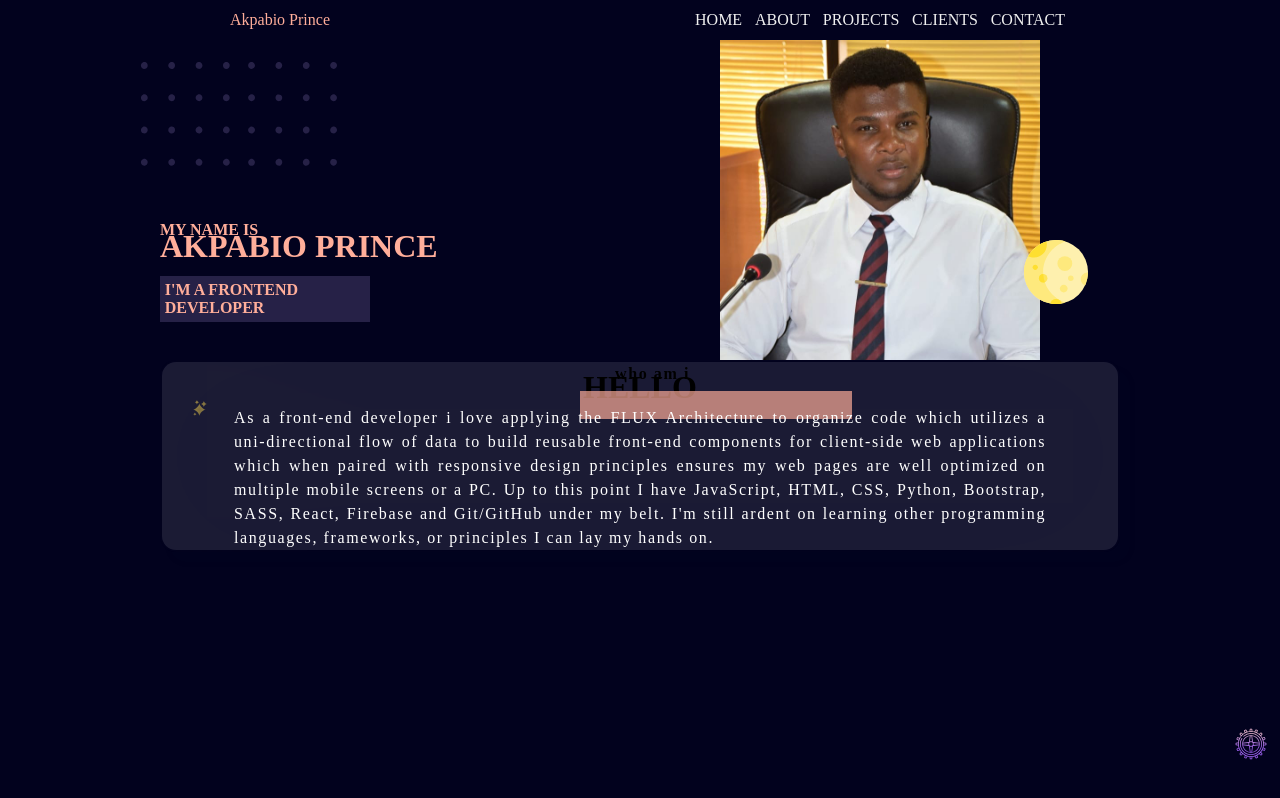
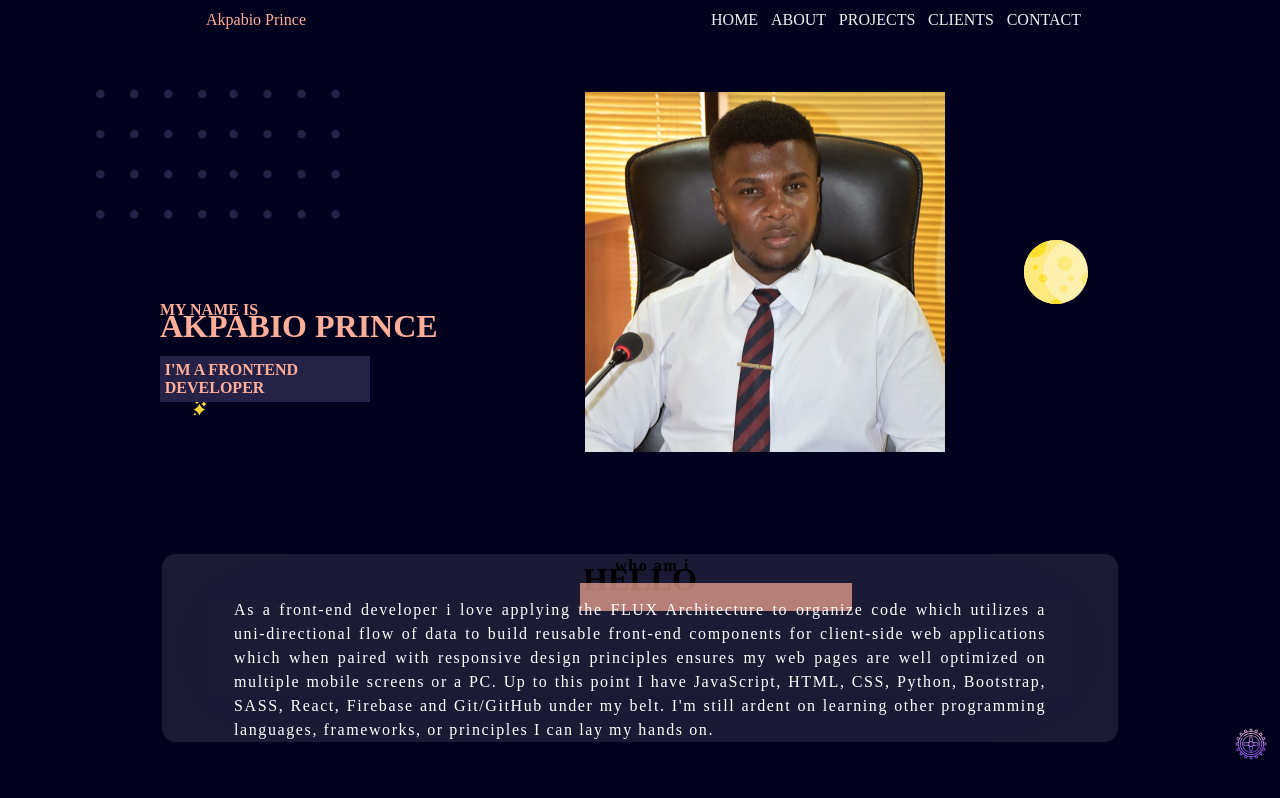
Before and after one commit to PrinceAkpabio/akpabioprince.app, a React (Create React App) app: page / in a window 1280 px wide. Shown: the top 798 px of the page. Built offline with nearby package versions, Linux system fonts and the light colour scheme; a web font is replaced by a local one.

Commit message:
resized hero component

```diff
--- a/src/App.js
+++ b/src/App.js
@@ -1,13 +1,15 @@
 import React from 'react';
 import { TextStyle } from './Assets/styles/config';
+import Naviagtion from './components/navigation/naviagtion';
 import HomePage from './pages/home';
 
 
 function App() {
   return (
     <div className="App"
-    style={TextStyle}>
-    <HomePage />
+      style={TextStyle}>
+      <Naviagtion />
+      <HomePage />
     </div>
   );
 }
--- a/src/Assets/styles/_hero.scss
+++ b/src/Assets/styles/_hero.scss
@@ -1,40 +1,41 @@
 .hero {
-  height: var(--clamphero);
+  // height: 90vh;
+  height: auto;
   position: relative;
+  padding: 2rem;
+
+  &.container {
+    margin-bottom: 3rem;
+  }
+
+  // Mobile
   .hero-imgs {
     display: flex;
+    position: relative;
     flex-direction: column;
+    justify-content: center;
+    align-items: center;
     width: 100%;
-    height: 100%;
-
-    // Mobile
+    height: 25rem;
 
     & > .hero-imgs-hero {
-      margin-top: 0;
+      margin: 0;
       background: url("../images/header.jpg");
       background-position: top;
       background-repeat: no-repeat;
       background-size: contain;
-      border-radius: 15px;
+      height: 90%;
       width: 100%;
-      height: var(--clampimg);
+      z-index: 2;
     }
-    .hero-imgs-dots {
-      position: relative;
-      margin-top: 0;
-      width: 100%;
-      height: var(--clampdots);
-      background-position: bottom;
-      background-repeat: no-repeat;
-      background-size: contain;
-      background-color: $primary;
-      overflow: hidden;
+  }
 
+  & > .hero-imgs-content {
     #dots {
       position: absolute;
       width: 30vw;
-        height: 50%;
-        bottom: 1%;
+      height: 7rem;
+      bottom: 0%;
       right: 4%;
       background-position: bottom;
       background-repeat: no-repeat;
@@ -55,18 +56,16 @@
         }
       }
     }
-    }
-  }
 
     .hero-content {
       display: flex;
       position: absolute;
       flex-direction: column;
       justify-content: center;
-    bottom: 5%;
+      bottom: 2%;
       left: 5%;
       color: $accent;
-    z-index: 1;
+      z-index: 2;
       animation: fadeIn 1.5s;
       @include transition-slower;
 
@@ -140,68 +139,62 @@
       }
     }
   }
+}
 
-// mobile-sm
-@media screen and (min-width: $mobile-sm) and (min-height: 562px) {
+// mobile-lg
+@media screen and (min-width: 400px) and (min-height: 300px) {
   .hero {
-    height: var(--clampherosm);
+    // height: 90vh;
+    // margin-bottom: 10rem;
+
+    .hero-imgs-content {
+      margin-bottom: 7rem;
+      #dots {
+        bottom: -4%;
       }
-  .hero-img-hero {
-    height: var(--clampimgsm);
+      .hero-content {
+        bottom: 5%;
+        border-radius: 15px;
+        h1,
+        h2 {
+          box-shadow: 0px -13px 19px -30px rgba(0, 0, 0, 0.81) inset;
         }
-  .hero > .hero-imgs > .hero-imgs-dots {
-    position: relative;
-    margin-top: 0;
-    width: 100%;
-    height: var(--clampdotsm);
-    background-position: bottom;
-    background-repeat: no-repeat;
-    background-size: contain;
-    background-color: $primary;
-
-    #dots {
-      position: absolute;
-      width: 30vw;
-      height: 50%;
-      // bottom: 1%;
-      // right: 4%;
-      background-position: bottom;
-      background-repeat: no-repeat;
-      color: $sub1;
-      background-size: contain;
       }
+    }
+    // .hero-imgs > .hero-imgs-hero {
+    // }
   }
 }
 
 // Tablet
-@media screen and (min-width: $tab-sm) and (min-height: 478px) {
+@media screen and (min-width: $tab-sm) {
   .hero {
-    height: var(--clampherotab);
+    display: grid;
+    grid-template-columns: 250px 1fr;
+    width: 100%;
+
+    .hero-imgs {
+      order: 1;
+      margin: 0;
+
+      .hero-imgs-hero {
+        align-self: flex-end;
+        border-radius: 10%;
       }
-  .hero > .hero-imgs {
-    flex-direction: row;
-    .hero-imgs-hero {
-      order: 1;
-      width: 60%;
+    }
+    .hero-imgs-content {
       height: 100%;
-    }
-    .hero-imgs-dots {
       order: 0;
-      background-color: $primary;
-      width: 40%;
-      height: 100%;
 
       #dots {
-        top: 6%;
+        top: 10%;
         left: 1.5%;
-        width: 30vw;
-        height: 35%;
-      }
-    }
+        width: 25vw;
+        height: 30%;
       }
 
-  .hero > .hero-content {
-    bottom: 12%;
+      .hero-content {
+        bottom: 22%;
         left: 10%;
         color: $accent;
 
@@ -220,9 +213,11 @@
         }
       }
     }
-
-@media screen and (min-width: $tab-sm) and (min-height: 800px) {
-  .hero {
-    height: var(--clampherotablg);
   }
 }
+
+// @media screen and (min-width: $tab-sm) and (min-height: 800px) {
+//   .hero {
+//     // height: var(--clampherotablg);
+//   }
+// }
--- a/src/Assets/styles/_variables.scss
+++ b/src/Assets/styles/_variables.scss
@@ -8,6 +8,7 @@ $text-color: #f0f0f0;
 $body-color: #ffff;
 $sub1-filtered: rgba(255, 174, 154, 0.7);
 $glass: #ccccd2;
+$primary-filtered: rgba(2, 2, 30, 0.5);
 
 // Font Family
 
--- a/src/components/hero/hero.jsx
+++ b/src/components/hero/hero.jsx
@@ -8,15 +8,16 @@ function Hero() {
   <div className='hero container'>
      <div className="hero-imgs">
        <div className="hero-imgs-hero"></div>
-       <div className="hero-imgs-dots">
+       </div>
+       <div className="hero-imgs-content">
+          <span className="hero-content">
+            <h2>{HeroItems.intro}</h2>
+            <h1>{HeroItems.name}</h1>
+            <h3 id='jd'>{HeroItems.jd1}</h3>
+          </span>
         <ion-icon id='dots' src={dots}> </ion-icon>
        </div>
-       </div>
-   <span className="hero-content">
-    <h2>{HeroItems.intro}</h2>
-    <h1>{HeroItems.name}</h1>
-    <h3 id='jd'>{HeroItems.jd1}</h3>
-   </span>
+
 
   </div>
  )
--- a/src/pages/home.jsx
+++ b/src/pages/home.jsx
@@ -1,7 +1,6 @@
 import React from 'react';
 import Bio from '../components/bio/Bio';
 import Hero from '../components/hero/hero';
-import Naviagtion from '../components/navigation/naviagtion';
 import { ParallaxScroll } from '../components/customHooks/parallaxScroll';
 import star from '../Assets/images/star.svg'
 import moon from '../Assets/images/moon.svg'
@@ -32,9 +31,8 @@ return (
             '--offset1': `${offset * 0.08}px`
         }}
         ></ion-icon>
-        <div className="container">
-
-            <Naviagtion />
+        <div className="container"
+        >
             <Hero />
             <Bio />
         </div>
```
Also changed, not shown: 1 other file (tests, documents, lock files or other folders). Lines whose indentation alone changed are shown as unchanged.
